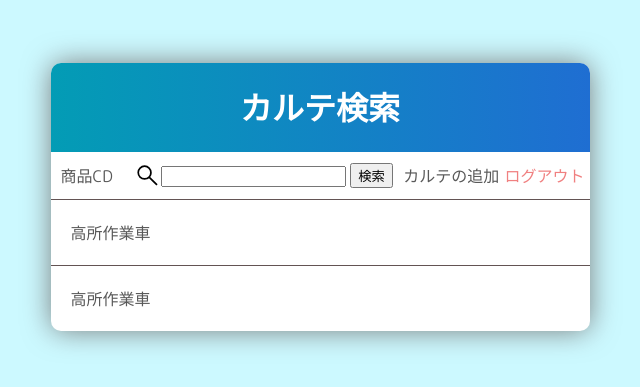
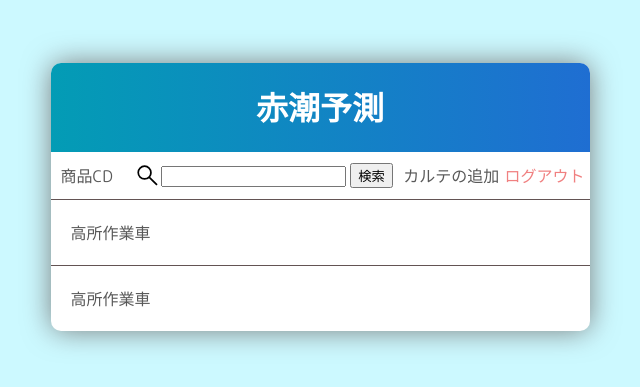
Before and after one commit to kanaji2002/nisio2, a Django app: page / in a window 1280 px wide. Shown: the top 387 px of the page, without its empty margins (320-960 px from the left). Run offline with Django 4.2, Linux system fonts and the light colour scheme; a user stored in the database is signed in; data comes from the database, SQL or seed files in the repository; both versions use the stored data as it was after the commit.

```diff
--- a/todoapp/templates/todoapp/add_task.html
+++ b/todoapp/templates/todoapp/add_task.html
@@ -1,3 +1,4 @@
+<!DOCTYPE html>
 {% extends 'todoapp/base.html'%}
 {% load static %}
 <h1>カルテの追加</h1>
--- a/todoapp/templates/todoapp/task_detail.html
+++ b/todoapp/templates/todoapp/task_detail.html
@@ -1,4 +1,4 @@
-{% extends 'todoapp/base.html'%}
+{% extends 'todoapp/base.html' %}
 {% load static %}
 {% block content %}
 <h1>{{task}}の詳細</h1>
--- a/todoapp/templates/todoapp/task_list.html
+++ b/todoapp/templates/todoapp/task_list.html
@@ -3,7 +3,7 @@
 {% block content %}
 
 <div class="header">
-    <h1>カルテ検索</h1>
+    <h1>赤潮予測</h1>
 </div>
 
 
```
Also changed, not shown: README.md (deleted), db.sqlite3.
